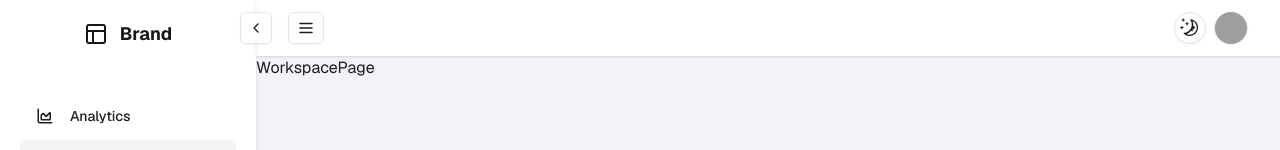
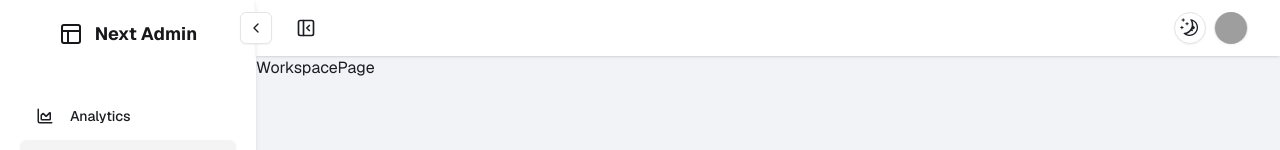
Before and after one commit to huyda1610/next-admin, a Next.js app: page /workspace in a window 1280 px wide. Shown: the top 150 px of the page. Built offline with nearby package versions, Linux system fonts and the light colour scheme; no server answers; grey boxes are pictures that could not be loaded.

Commit message:
style: update sidebar icon

```diff
--- a/src/components/layout/navbar/index.tsx
+++ b/src/components/layout/navbar/index.tsx
@@ -2,7 +2,7 @@ import { ModeToggle } from "@/components/layout/navbar/mode-toggle";
 import { UserNav } from "@/components/layout/navbar/user-nav";
 import { SheetMenu } from "@/components/layout/navbar/sheet-menu";
 import { Button } from "@/components/shadcn/ui/button";
-import { MenuIcon } from "lucide-react";
+import { PanelLeftClose, PanelLeftOpen } from "lucide-react";
 import { useStore } from "zustand";
 import { useSidebar } from "@/hooks/use-sidebar";
 
@@ -19,11 +19,15 @@ export function Navbar() {
           <SheetMenu />
           <Button
             className="h-8 p-2 max-lg:hidden"
-            variant="outline"
+            variant="ghost"
             size="icon"
             onClick={() => setSettings({ disabled: !settings.disabled })}
           >
-            <MenuIcon size={20} />
+            {settings.disabled ? (
+              <PanelLeftOpen size={20} />
+            ) : (
+              <PanelLeftClose size={20} />
+            )}
           </Button>
           {/*<h1 className="font-bold">{title}</h1>*/}
         </div>
--- a/src/components/layout/sidebar/index.tsx
+++ b/src/components/layout/sidebar/index.tsx
@@ -7,6 +7,7 @@ import { useStore } from "@/hooks/use-store";
 import { cn } from "@/lib/utils";
 import { PanelsTopLeft } from "lucide-react";
 import Link from "next/link";
+import { APP_NAME } from "@/@core/const";
 
 export function Sidebar() {
   const sidebar = useStore(useSidebar, (x) => x);
@@ -44,7 +45,7 @@ export function Sidebar() {
                   : "translate-x-0 opacity-100",
               )}
             >
-              Brand
+              {APP_NAME}
             </h1>
           </Link>
         </Button>
```
